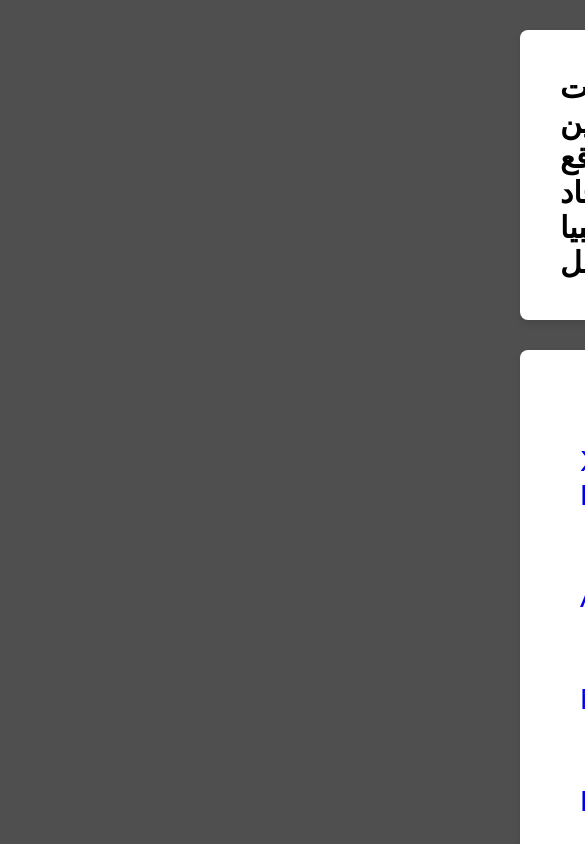
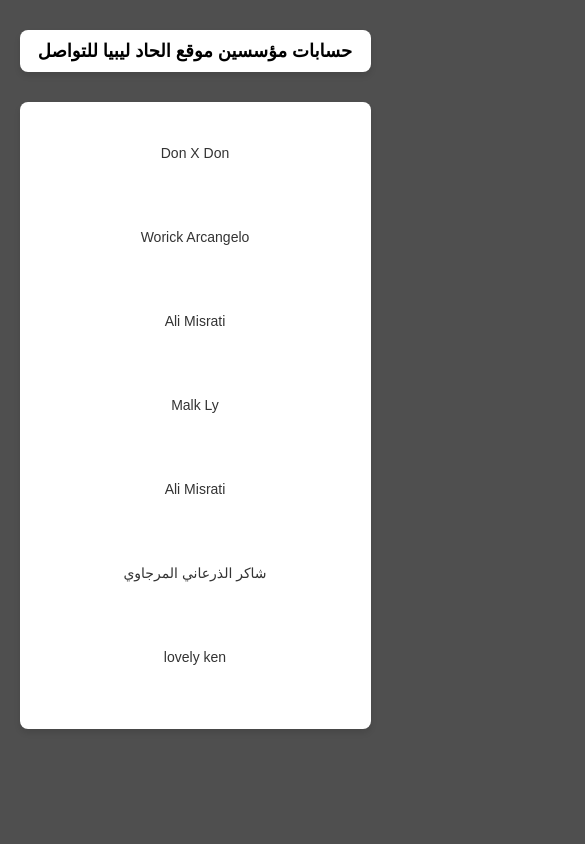
Before and after one commit to iBlameHannibal/ilhadlibya, a plain HTML site: page templeats/aboutus.html in a window 390 px wide. Shown: the top 844 px of the page, 585 px wide, since content can reach past the window. Drawn offline with Linux system fonts and the light colour scheme; a web font is replaced by a local one.

Commit message:
Update aboutus.html

```diff
--- a/templeats/aboutus.html
+++ b/templeats/aboutus.html
@@ -7,45 +7,90 @@
     <title>المؤسسين</title>
 </head>
 <body>
+
 <style>
     @import url('https://fonts.googleapis.com/css2?family=ABeeZee:ital@0;1&family=Markazi+Text:wght@400..700&family=Noto+Sans+Arabic:wght@100..900&display=swap');
     @import url('https://fonts.googleapis.com/css2?family=Markazi+Text:wght@400..700&family=Noto+Sans+Arabic:wght@100..900&display=swap');
-        *{
+
+    * {
         margin: 0;
+        padding: 0;
         box-sizing: border-box;
     }
-        body{
+
+    body {
         text-align: center;
-        margin: 0;
         font-family: Arial, sans-serif;
         background: #4f4f4f;
         color: white;
+    }
 
-}
-nav{
+    nav {
         margin: 10px;
         padding: 10px;
     }
-nav a{
+
+    nav a {
         text-decoration: none;
+        margin: 10px;
+        padding: 10px 15px;
+        background-color: #ffffff;
+        color: #333;
+        border-radius: 8px;
+        font-size: 18px;
+        transition: background-color 0.3s, color 0.3s;
+    }
+
+    nav a:hover {
+        background-color: #08e108;
+        color: #fff;
+    }
+
+    .fb, h1 {
         text-align: center;
-margin: 10px;
-}
-.fb , h1{
-    text-align: center;
-    text-align: center;
-    margin-top: 30px;
-    margin-left: 520px; /* Adjusts the box's position from the left */
+        margin: 30px auto;
         max-width: 400px;
-    padding: 40px;
+        width: 90%; /* Responsive width */
+        padding: 20px;
         background-color: #ffffff;
-    border: none solid #ddd;
         border-radius: 8px;
         box-shadow: 0 4px 6px rgba(0, 0, 0, 0.1);
         color: black;
-    font-size: 30px;
+        font-size: 24px; /* Adjusted for better readability on small screens */
+    }
+
+    /* Responsive Design */
+    @media (max-width: 768px) {
+        nav a {
+            font-size: 16px;
+            padding: 8px 10px;
+        }
+
+        .fb, h1 {
+            font-size: 20px;
+            padding: 15px;
+        }
+    }
+
+    @media (max-width: 480px) {
+        nav {
+            display: flex;
+            flex-direction: column;
+            align-items: center;
+        }
+
+        nav a {
+            font-size: 14px;
+            margin: 5px 0;
+        }
+
+        .fb, h1 {
+            font-size: 18px;
+            padding: 10px;
+        }
     }
 </style>
+
 <div class="start">
     <h1>حسابات مؤسسين موقع الحاد ليبيا للتواصل </h1>
     <div class="fb">
```
Lines whose indentation alone changed are shown as unchanged.
